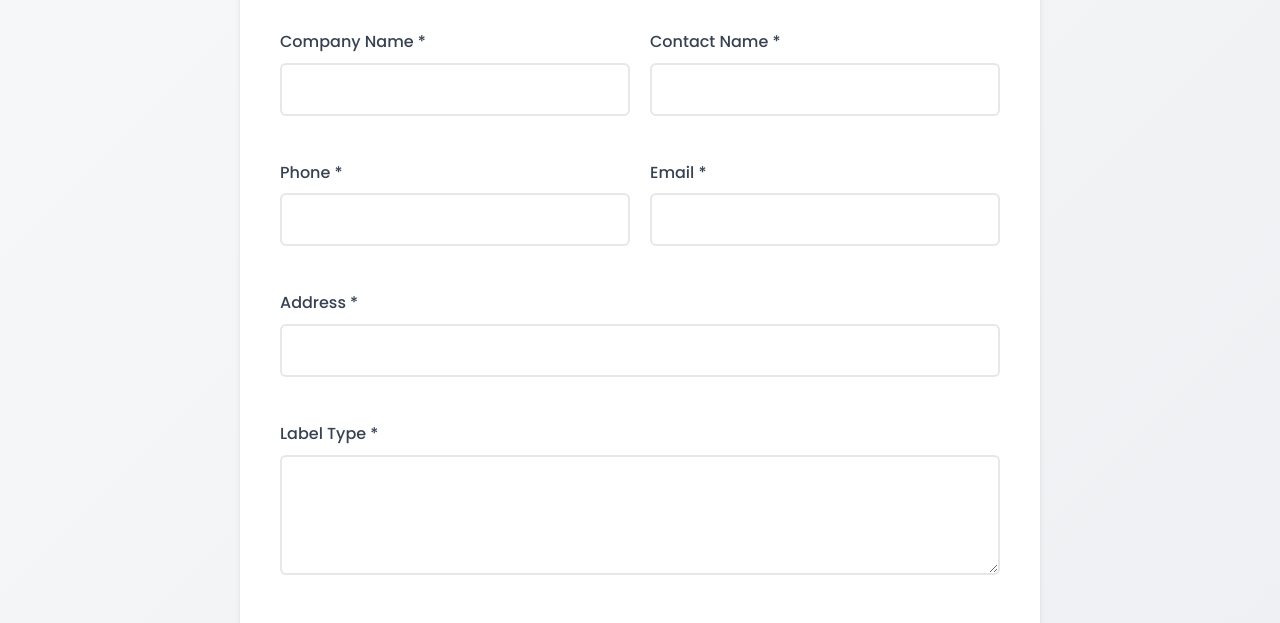
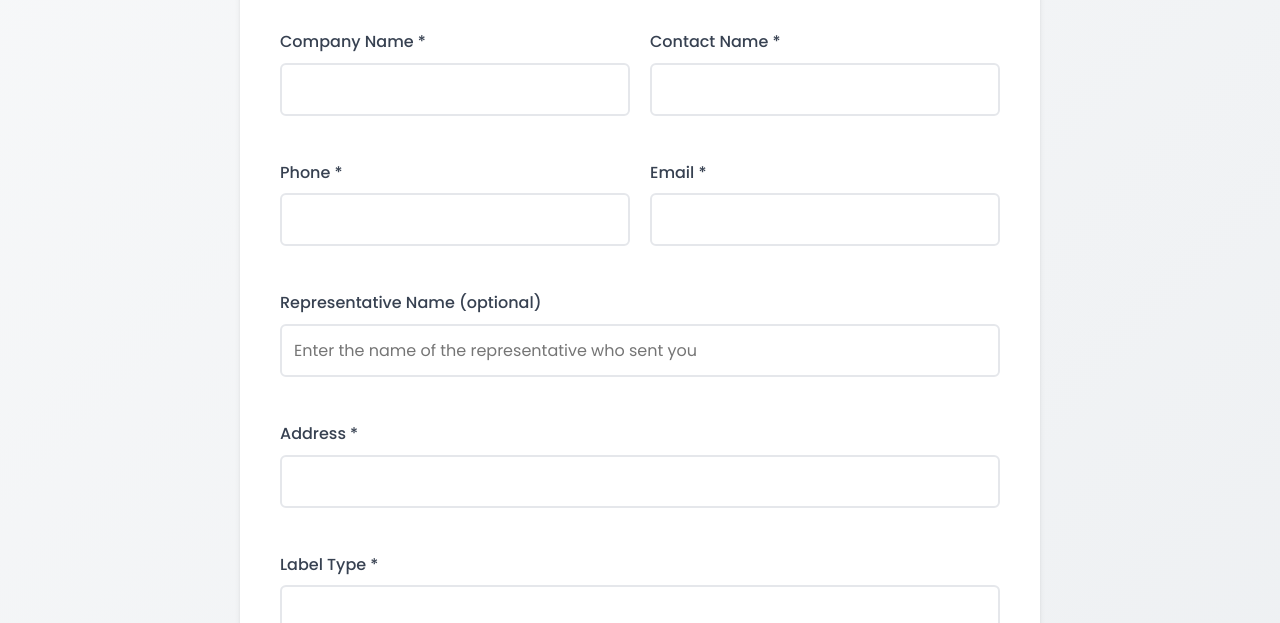
Before and after one commit to meowkittymeowmeow/innvoke-landing, a plain HTML site: page index.html in a window 1280 px wide. Shown: the part 429-1052 px from the top of the page. Drawn offline with Linux system fonts and the light colour scheme.

Commit message:
Update index.html
added referral field

```diff
--- a/index.html
+++ b/index.html
@@ -225,9 +225,9 @@
             h1 {
                 font-size: 2rem;
             }
-.phone {
-        display: none;
-    }
+            .phone {
+                display: none;
+            }
         }
     </style>
 </head>
@@ -265,6 +265,11 @@
                         <div class="form-group">
                             <label>Email *</label>
                             <input type="email" required>
+                        </div>
+
+                        <div class="form-group full">
+                            <label>Representative Name (optional)</label>
+                            <input type="text" placeholder="Enter the name of the representative who sent you">
                         </div>
 
                         <div class="form-group full">
```
